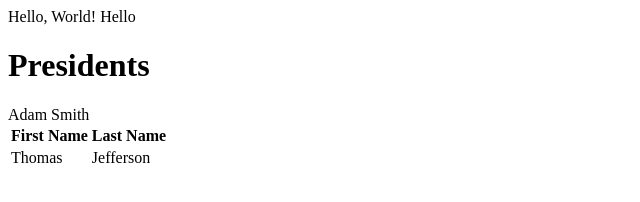
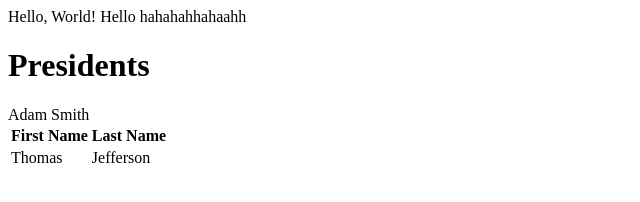
Before and after one commit to davidignatius/lecture0, a plain HTML site: page index.html in a window 1280 px wide. Shown: the whole page, without its empty margins (0-640 px from the left). Drawn offline with Linux system fonts and the light colour scheme.

Commit message:
add hahaha

```diff
--- a/index.html
+++ b/index.html
@@ -6,7 +6,7 @@
     <title>MyWebpage</title>
 </head>
 <body>
-    Hello, World! Hello
+    Hello, World! Hello hahahahhahaahh
     <h1>Presidents</h1>
     <table>
         <tr>
```
